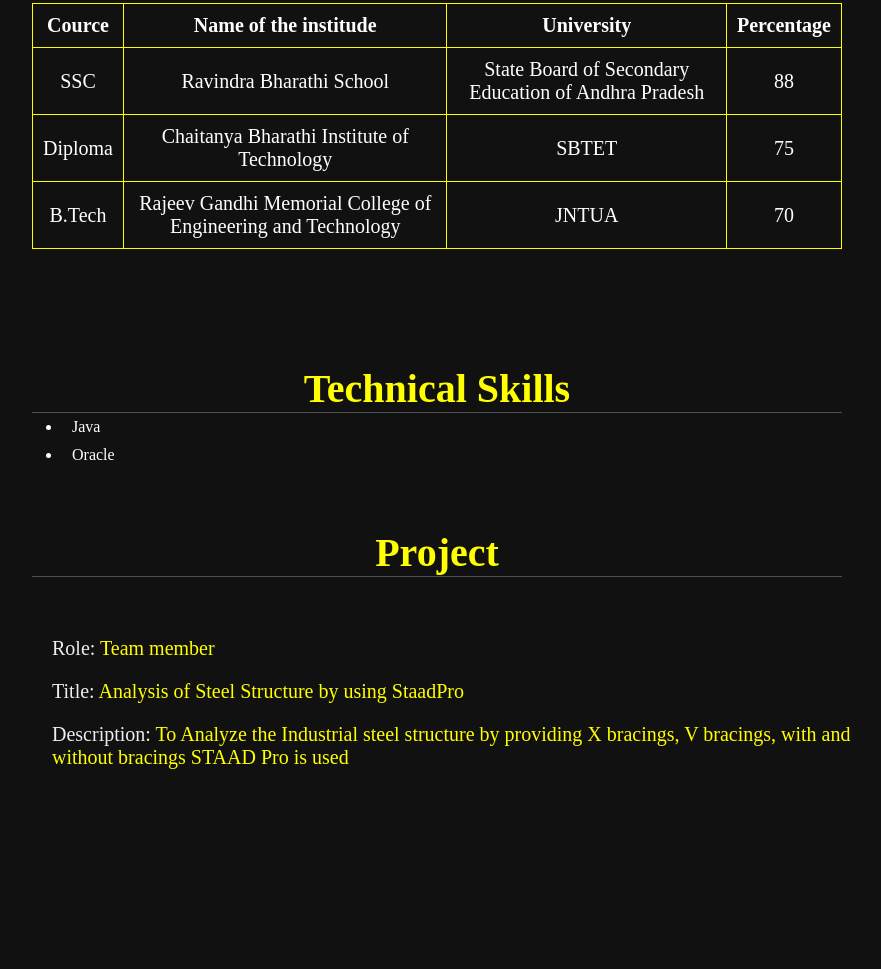
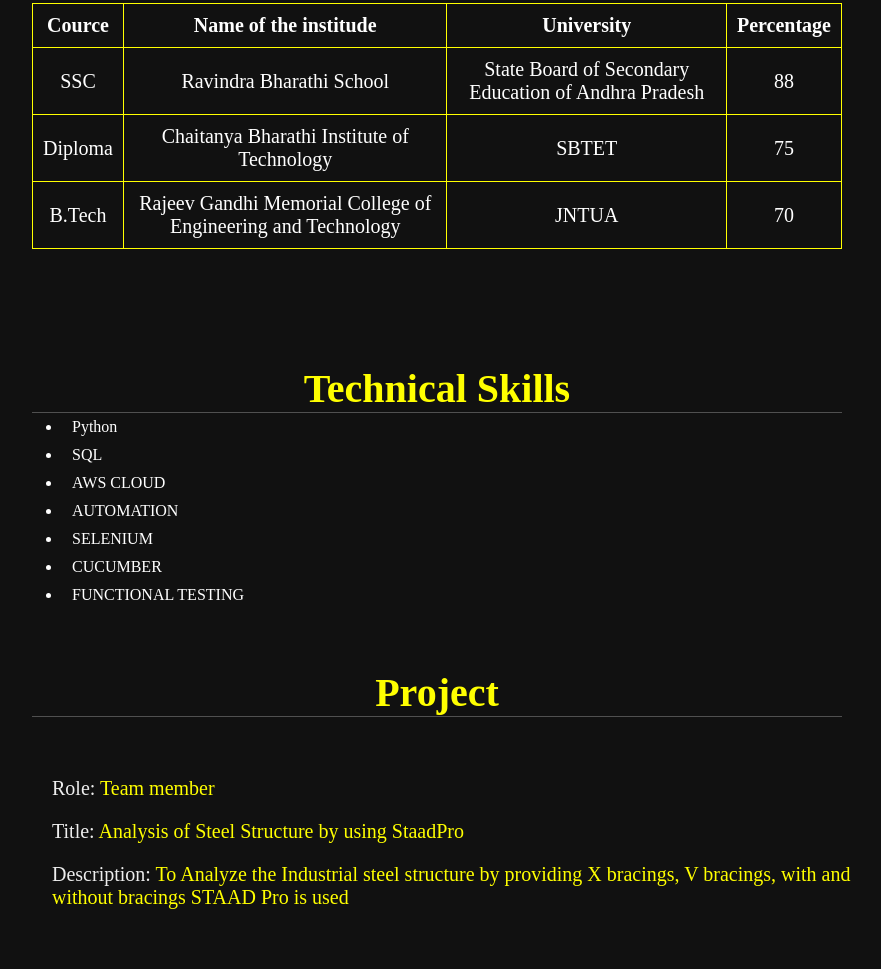
Before and after one commit to shaik28499/portfolio.github.io, a plain HTML site: page index.html in a window 1280 px wide. Shown: the part 561-1530 px from the top of the page, without its empty margins (378-1259 px from the left). Before the commit the page ends 1390 px from the top, so only its background shows below. Drawn offline with Linux system fonts and the light colour scheme.

Commit message:
Update index.html

```diff
--- a/index.html
+++ b/index.html
@@ -69,8 +69,13 @@
     <h1 class="head"><span>Technical Skills</span></h1>
     <div>
     <ul id="lis">
-        <li>Java</li>
-        <li>Oracle</li>
+        <li>Python</li>
+        <li>SQL</li>
+        <li>AWS CLOUD</li>
+        <li>AUTOMATION</li>
+        <li>SELENIUM</li>
+        <li>CUCUMBER</li>
+        <li>FUNCTIONAL TESTING</li>
     </ul>
 </div>
 </section>
```
